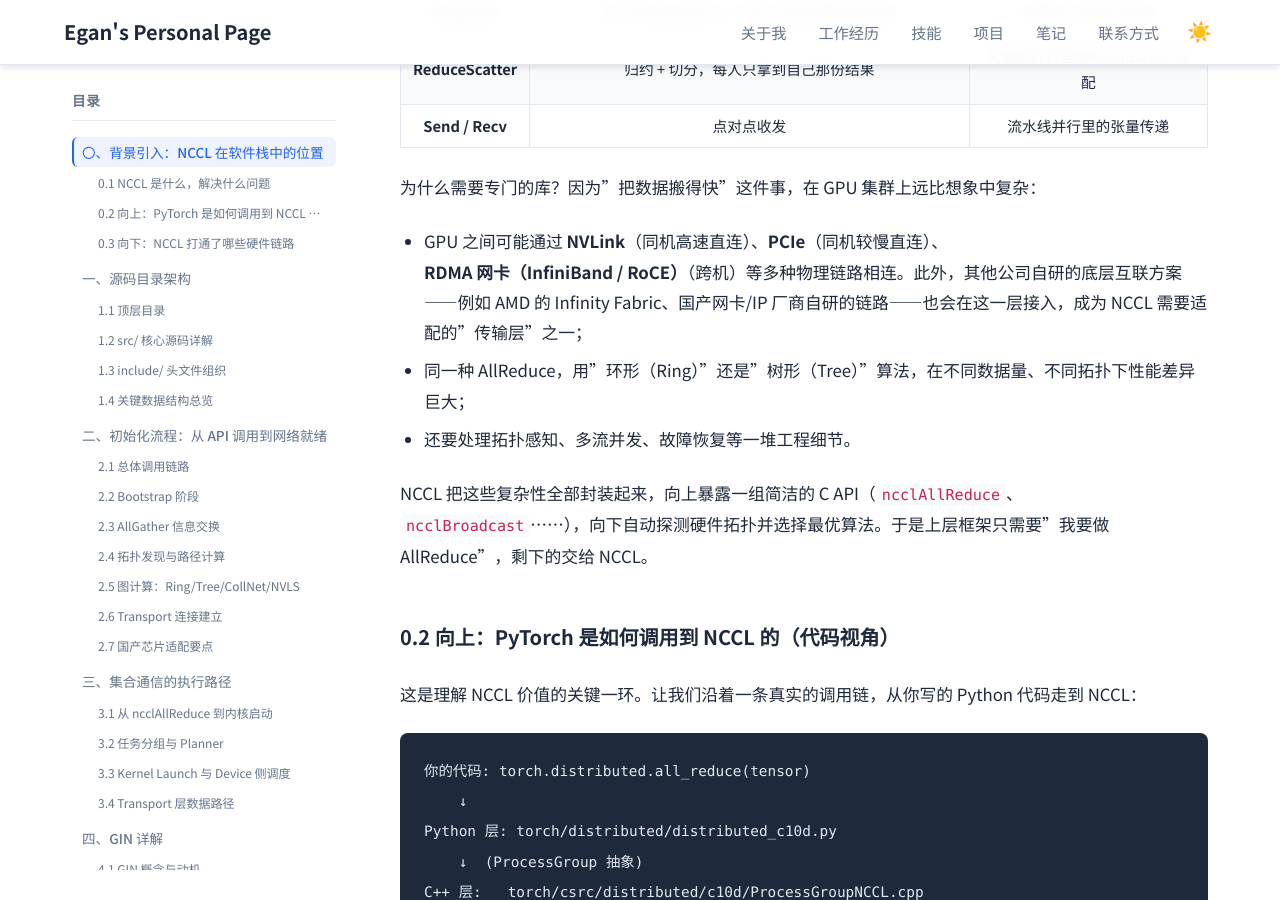
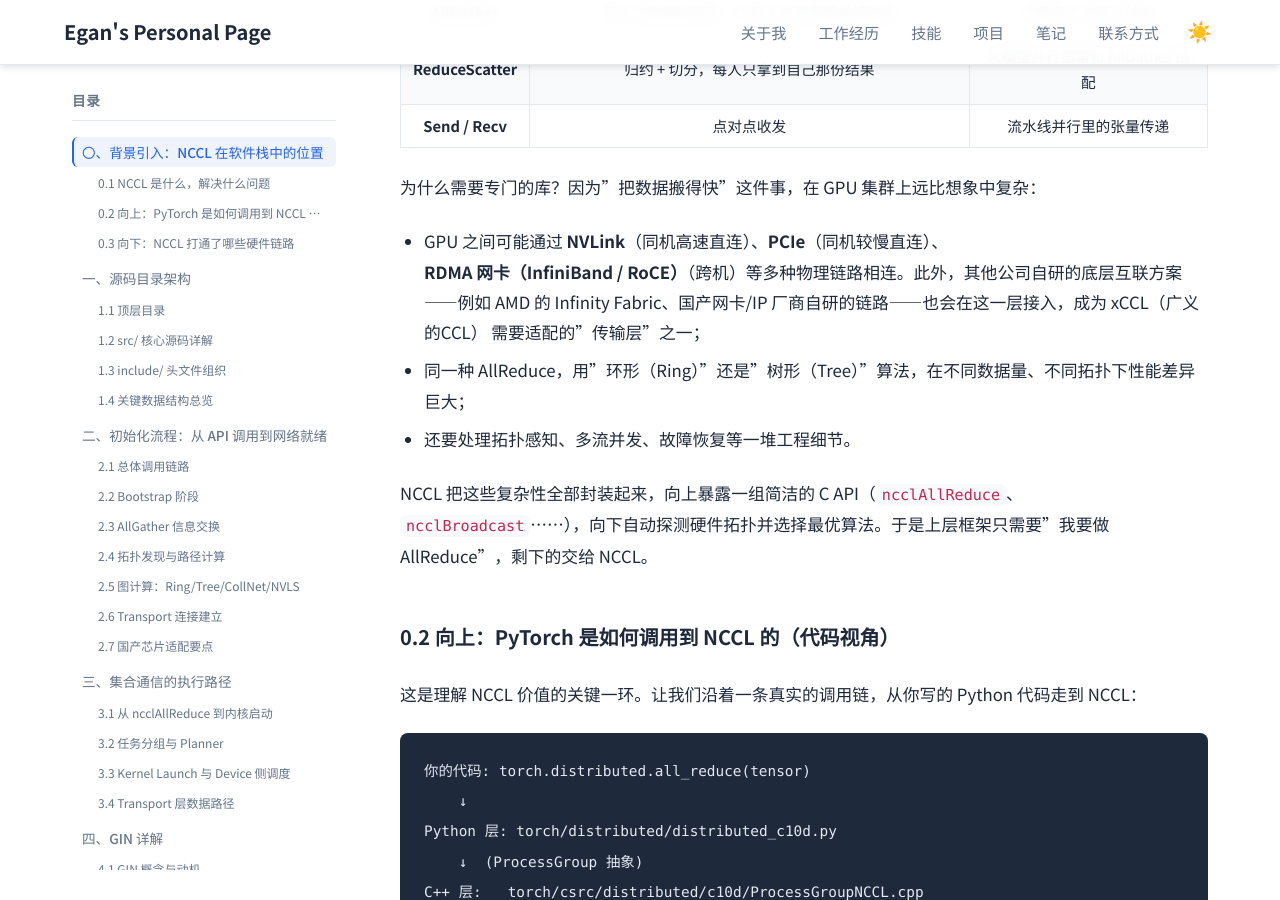
Before and after one commit to Lejun-Hu/Lejun-Hu.github.io, a Jekyll site: the page built from _notes/2026-8-24-nccl-source-study.md, in a window 1280 px wide and 900 px high, scrolled down 1563 px. Built offline with Jekyll 4.4.1, drawn with Linux system fonts in a browser that asks for light colours.

Commit message:
note: broaden to xCCL for custom interconnect layers

```diff
--- a/_notes/2026-8-24-nccl-source-study.md
+++ b/_notes/2026-8-24-nccl-source-study.md
@@ -40,7 +40,7 @@ published: true
 
 为什么需要专门的库？因为"把数据搬得快"这件事，在 GPU 集群上远比想象中复杂：
 
-- GPU 之间可能通过 **NVLink**（同机高速直连）、**PCIe**（同机较慢直连）、**RDMA 网卡（InfiniBand / RoCE）**（跨机）等多种物理链路相连。此外，其他公司自研的底层互联方案——例如 AMD 的 Infinity Fabric、国产网卡/IP 厂商自研的链路——也会在这一层接入，成为 NCCL 需要适配的"传输层"之一；
+- GPU 之间可能通过 **NVLink**（同机高速直连）、**PCIe**（同机较慢直连）、**RDMA 网卡（InfiniBand / RoCE）**（跨机）等多种物理链路相连。此外，其他公司自研的底层互联方案——例如 AMD 的 Infinity Fabric、国产网卡/IP 厂商自研的链路——也会在这一层接入，成为 xCCL（广义的CCL） 需要适配的"传输层"之一；
 - 同一种 AllReduce，用"环形（Ring）"还是"树形（Tree）"算法，在不同数据量、不同拓扑下性能差异巨大；
 - 还要处理拓扑感知、多流并发、故障恢复等一堆工程细节。
 
```
